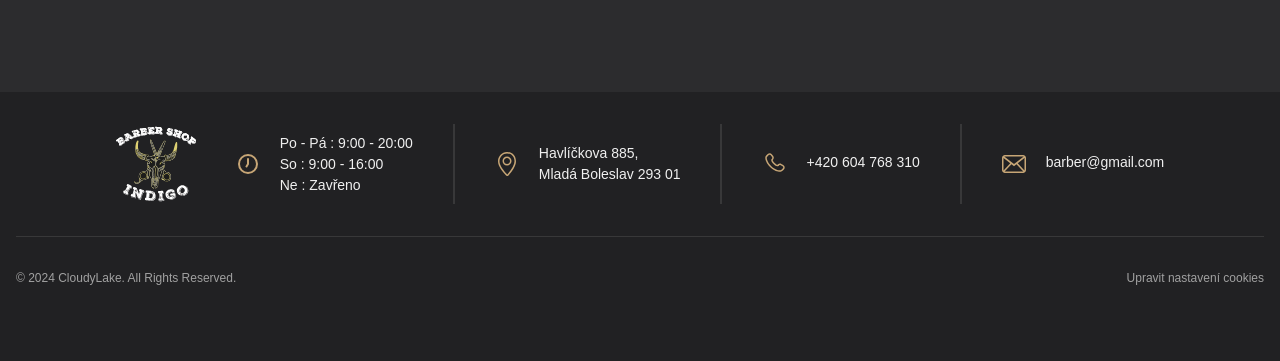
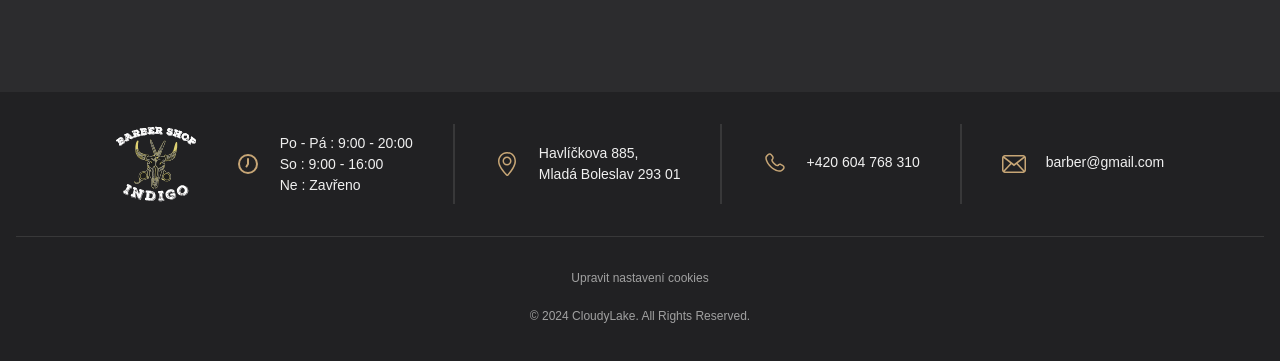
Before and after one commit to petrovcikovadiana/Indigo, a website: page docs/index.html in a window 1280 px wide. Shown: the part 2851-3212 px from the top of the page. Before the commit the page ends 3170 px from the top, so only its background shows below. Drawn offline with nearby package versions, Linux system fonts and the light colour scheme.

Commit message:
copyright edit

```diff
--- a/docs/index.html
+++ b/docs/index.html
@@ -534,11 +534,13 @@
                 </div>
             </div>
             <hr class="my-5 border-lineGrey sm:mx-auto lg:my-8" />
-            <div class="flex justify-between mx-auto items-center text-copyright">
+            <div class="flex flex-col gap-5 justify-center mx-auto items-center px-2 pb-2">
+                <a href="#" class="edit-cookies text-xs text-copyright">Upravit nastavení cookies</a>
+
                 <span class="text-xs text-copyright">
                     © 2024 CloudyLake. All Rights Reserved.
                 </span>
-                <a href="#" class="edit-cookies text-xs text-copyright">Upravit nastavení cookies</a>
+
             </div>
         </div>
     </footer>
```
